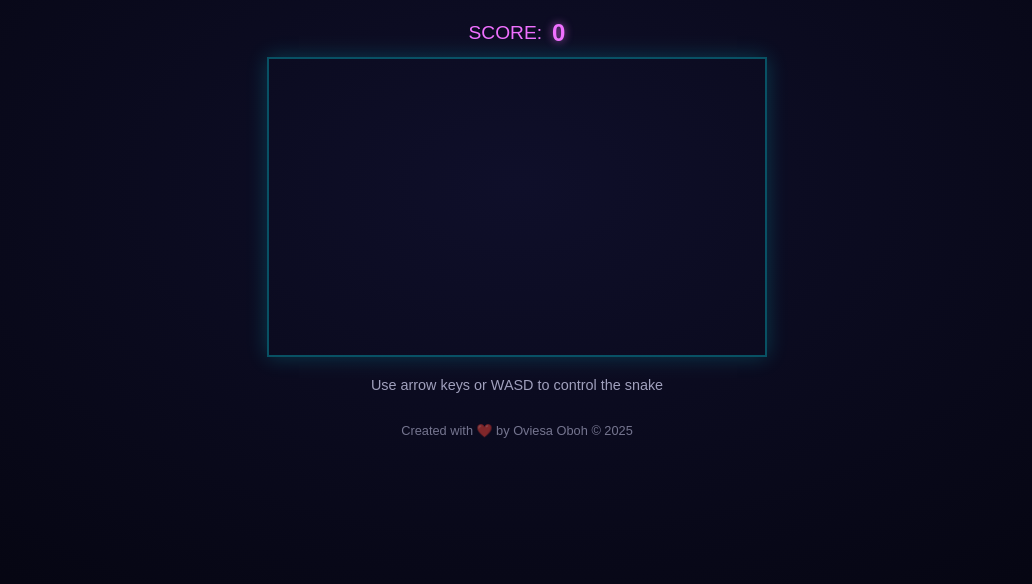
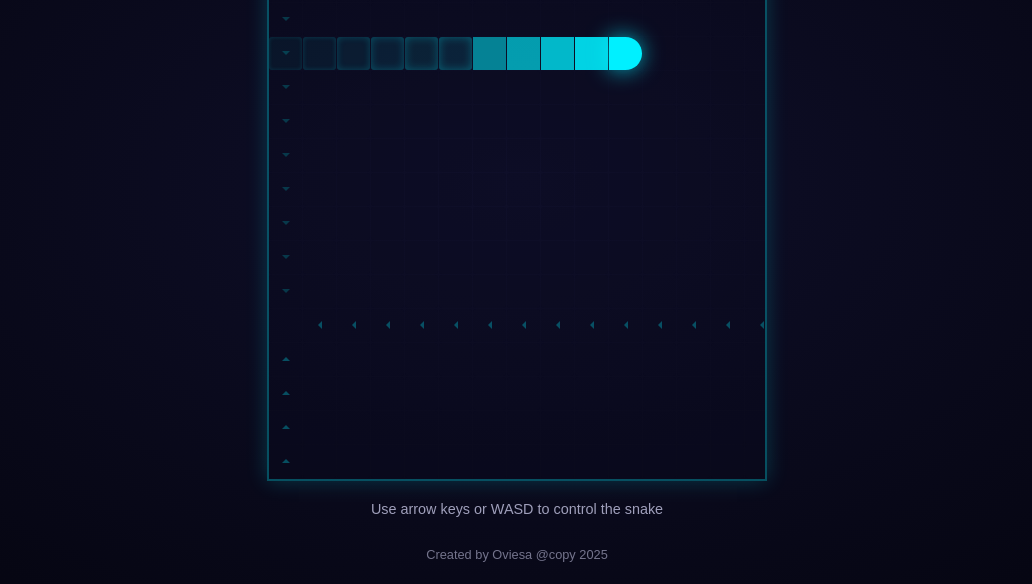
Before and after one commit to oviesao/Snake-Game, a plain HTML site: page index.html in a window 1280 px wide. Shown: the part 216-800 px from the top of the page, without its empty margins (123-1155 px from the left). Drawn offline with Linux system fonts and the light colour scheme.

Commit message:
Update index.html

```diff
--- a/index.html
+++ b/index.html
@@ -25,8 +25,9 @@
     </div>
 
     <footer>
-      <p>Created with ❤️ by Oviesa Oboh &copy; 2025</p>
+      <p>Created by Oviesa @copy 2025</p>
     </footer>
   </div>
+  <script src="snake-game.js"></script>
 </body>
 </html>
```
